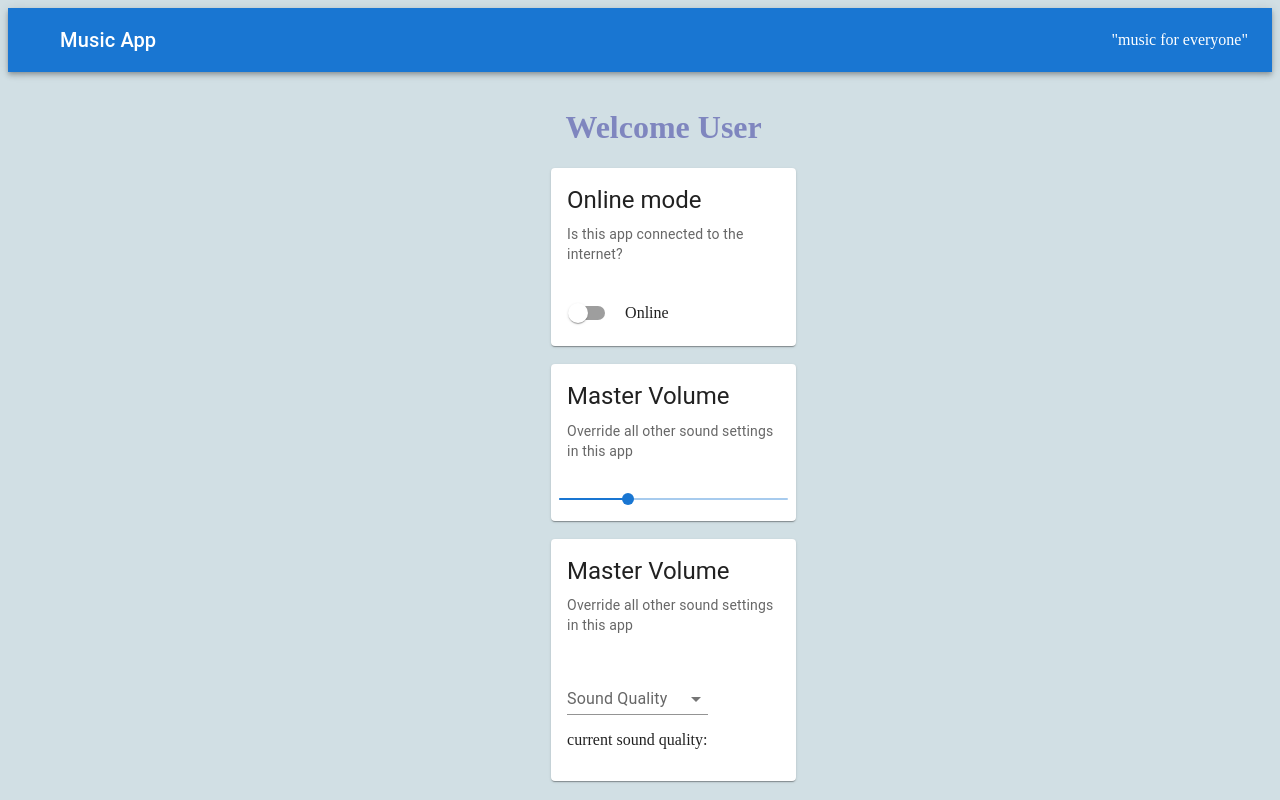
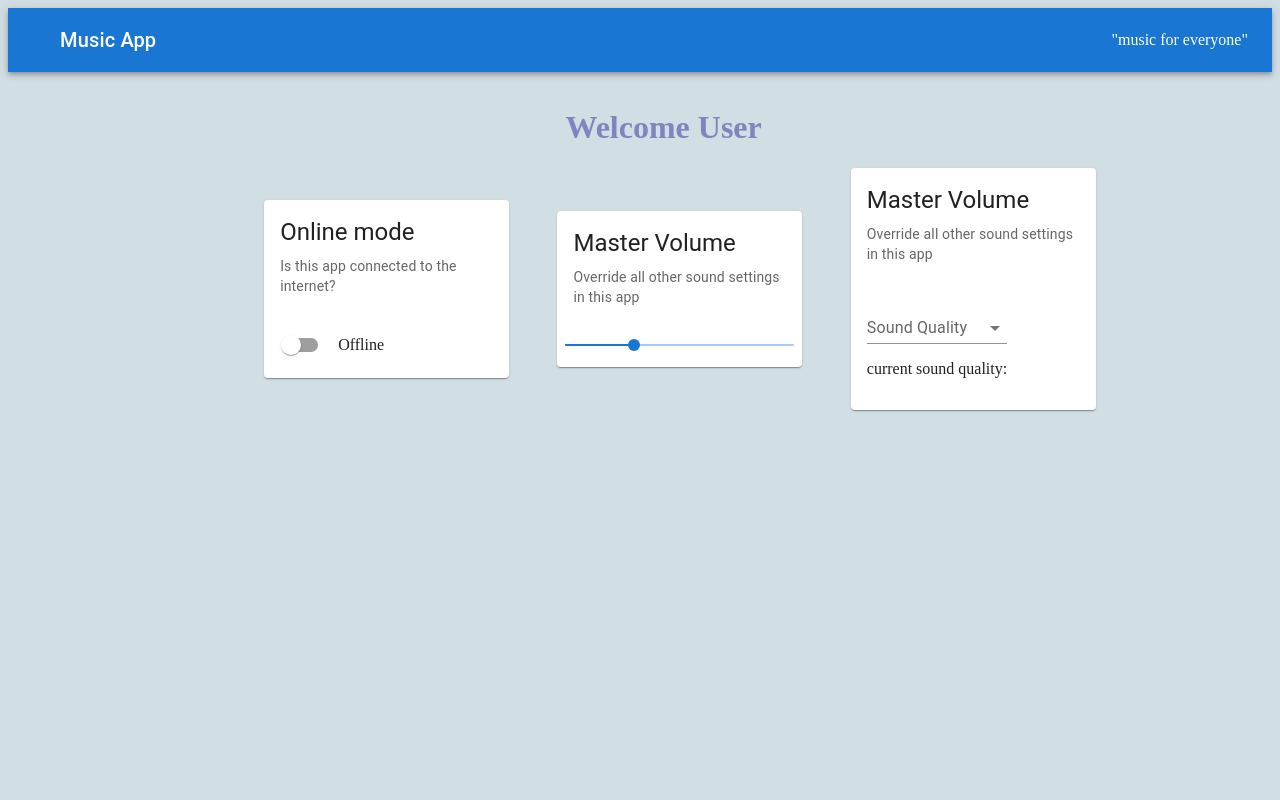
Before and after one commit to RobOsipo/ACA411-MusicApp, a React (Create React App) app: page / in a window 1280 px wide. Both pictures are taken after a click on the button "LOG IN (:". Built offline with nearby package versions, Linux system fonts and the light colour scheme.

Commit message:
raise state to app component

```diff
--- a/src/components/App.js
+++ b/src/components/App.js
@@ -6,11 +6,25 @@ import './app.css'
 
 
 const App = () => {
+
+    const [online, setOnline] = React.useState(true)
+    const [quality, setQuality] = React.useState('')
+    const [value, setValue] = React.useState(30);
+
+
     return (
        <main>
             <NavBar />
             <div className="form">
-             <TextField />
+             <TextField
+                online={online}
+                setOnline={setOnline}
+                quality={quality}
+                setQuality={setQuality}
+                value={value}
+                setValue={setValue}
+
+              />
 
             </div>
        </main>
--- a/src/components/DashBoard.js
+++ b/src/components/DashBoard.js
@@ -6,19 +6,21 @@ import './app.css'
 
 
 
-const DashBoard = ({notifications}) => {
+const DashBoard = ({ online, setOnline, quality, setQuality, value, setValue }) => {
 
-    const [newNotifications, setNewNotifications] = React.useState(notifications)
+    console.log('value', value)
+    const [notifications, setNotifications] = React.useState([])
 
     return (
         <>
             <h1 className="dashboard-title">Welcome User</h1>
+
             <main className="card-container">
-                <InternetCard />
+                <InternetCard online={online} setOnline={setOnline} />
                 <br />
-                <VolumeCard />
+                <VolumeCard value={value} setValue={setValue} />
                 <br />
-                <SoundQuality />
+                <SoundQuality quality={quality} setQuality={setQuality} />
             </main>
 
         </>
--- a/src/components/InternetCard.js
+++ b/src/components/InternetCard.js
@@ -7,9 +7,9 @@ import Switch from '@mui/material/Switch';
 
 const label = { inputProps: { 'aria-label': 'Switch demo' } };
 
-export default function MediaCard() {
+export default function InternetCard({ online, setOnline }) {
 
-const [online, setOnline] = React.useState(true)
+
 const [warning, setWarning] = React.useState('')
 
 const handleSwitch = () => {
@@ -18,13 +18,6 @@ const handleSwitch = () => {
     if (online === false) {return window.alert('Your application is offline. You wont be able to share or stream music to other devices.')}
 }
 
-const renderNotification = () => {
-  return (
-    <>
-     <p>Your application is offline. You won't be able to share or stream music to other devices.</p>
-    </>
-  )
-}
 
 
 
@@ -41,7 +34,7 @@ const renderNotification = () => {
       </CardContent>
       <CardActions>
       <Switch onClick={handleSwitch} {...label} />
-     <p>{online ? 'Online' : 'Offline'}</p>
+     <p>{!online ? 'Online' : 'Offline'}</p>
       </CardActions>
 
     </Card>
--- a/src/components/SoundQuality.js
+++ b/src/components/SoundQuality.js
@@ -11,10 +11,11 @@ import Select from '@mui/material/Select';
 
 
 
-export default function MediaCard() {
+export default function SoundQuality({ quality, setQuality }) {
 
 
-        const [quality, setQuality] = React.useState('');
+
+
 
         const handleChange = (event) => {
           setQuality(event.target.value);
--- a/src/components/TextField.js
+++ b/src/components/TextField.js
@@ -4,10 +4,11 @@ import TextField from '@mui/material/TextField';
 import Button from '@mui/material/Button';
 import DashBoard from './DashBoard.js';
 
-export default function BasicTextFields() {
+export default function BasicTextFields({ online, setOnline, quality, setQuality, value, setValue }) {
 
     const [loggedIn, setLoggedIn] = React.useState(false)
-    const [notifications, setNotifications] = React.useState([])
+
+
 
     const login = () => {
         setLoggedIn(prevState => !prevState)
@@ -17,7 +18,14 @@ export default function BasicTextFields() {
 
   return loggedIn ?
   (
-      <DashBoard notifications={notifications} setNotifications={setNotifications} />
+      <DashBoard
+         online={online}
+         setOnline={setOnline}
+         quality={quality}
+         setQuality={setQuality}
+         value={value}
+         setValue={setValue}
+       />
   )
   :
   (
--- a/src/components/VolumeCard.js
+++ b/src/components/VolumeCard.js
@@ -10,12 +10,11 @@ import Slider from '@mui/material/Slider';
 
 
 
-export default function MediaCard() {
+export default function VolumeCard({ value, setValue }) {
 
-    const [value, setValue] = React.useState(30);
 
-    const handleChange = (event, newValue) => {
-      setValue(newValue);
+    const handleChange = (event) => {
+      setValue(event.target.value);
     };
 
   return (
--- a/src/components/app.css
+++ b/src/components/app.css
@@ -17,10 +17,13 @@ body {
 
 .card-container {
     display: flex;
-    flex-direction: column;
-    justify-content: center;
+    flex-direction: row;
+    justify-content: space-evenly;
     align-items: center;
-    width: 20rem;
+    width: 55rem;
+    position: absolute;
+    left: 15rem;
+
 }
 .form {
     padding-left: 40%;
--- a/src/index.js
+++ b/src/index.js
@@ -1,25 +1,25 @@
 import React from 'react'
-import ReactDOM from 'react-dom'
+import ReactDOM from 'react-dom/client'
 import App from './components/App.js'
 
 
 
 
-ReactDOM.render(
+// ReactDOM.render(
 
-        <App />
+//         <App />
 
-, document.getElementById('root'))
+// , document.getElementById('root'))
 
-// const container = document.getElementById('root');
-// const root = ReactDOM.createRoot(container);
+const container = document.getElementById('root');
+const root = ReactDOM.createRoot(container);
 
-// root.render(
+root.render(
 
 
 
-//          <App />
+         <App />
 
 
 
-// );
+);
```
Also changed, not shown: src/setupTests.js (deleted, +0 -5 lines).
